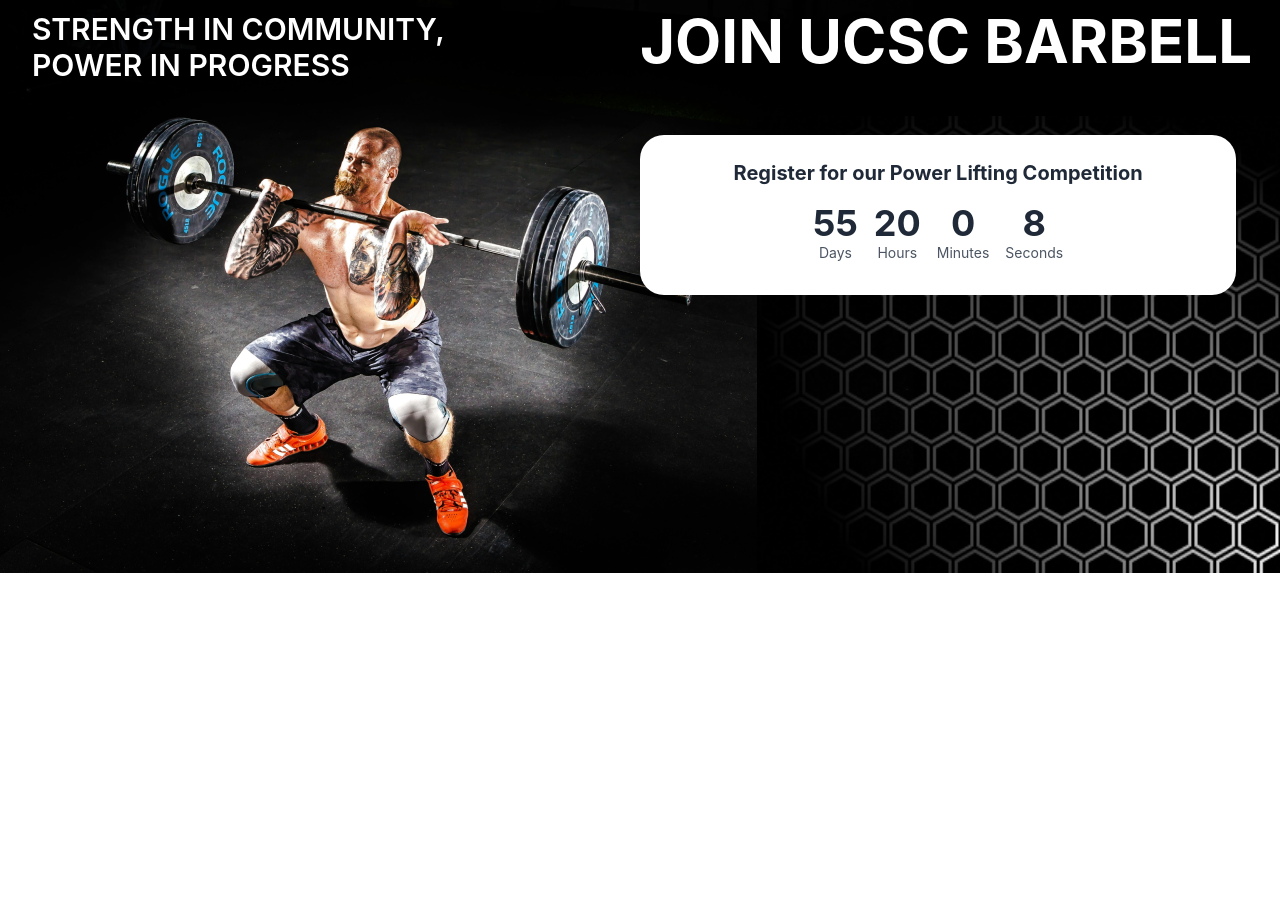
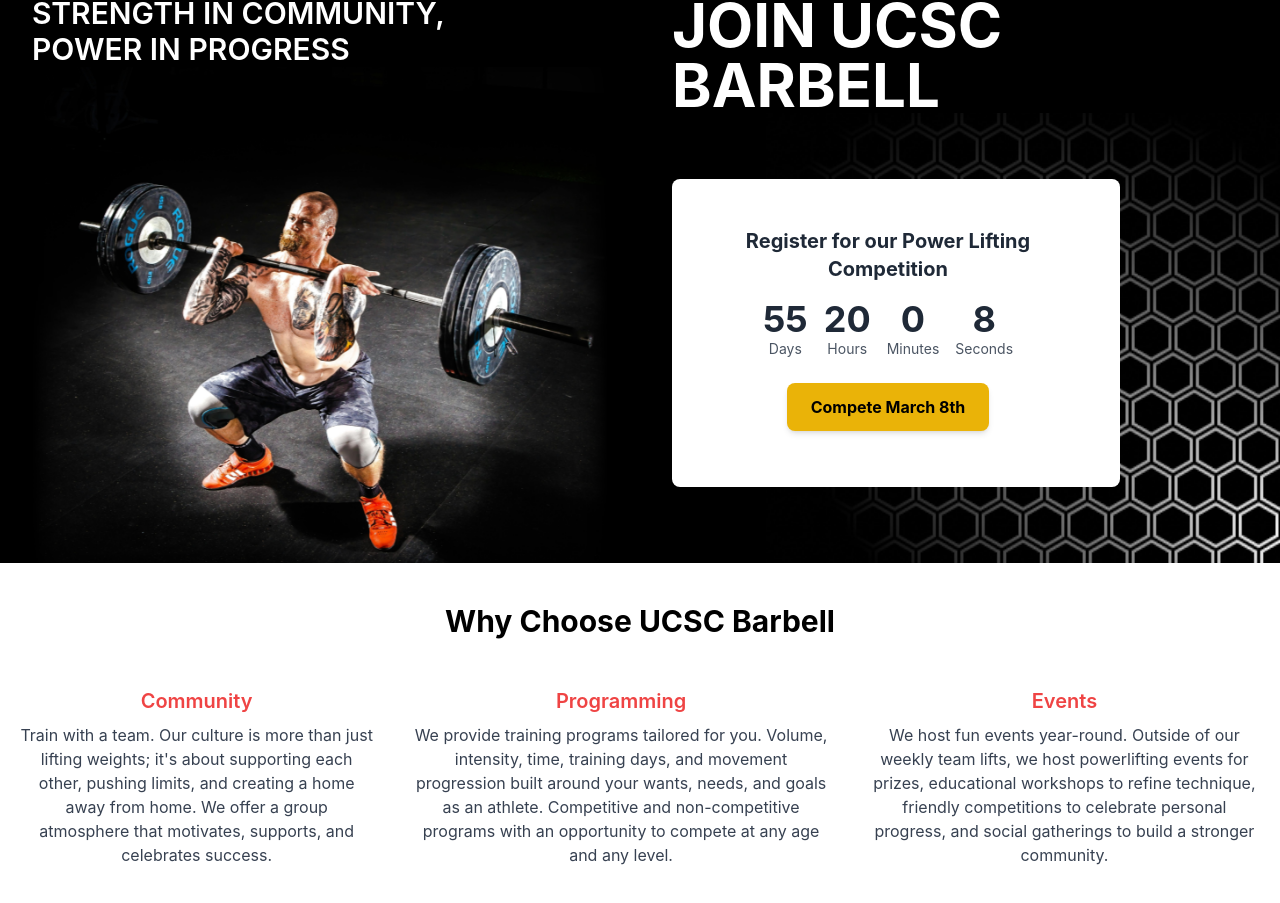
Before and after one commit to dez03/UCSC-Barbell, a React (Create React App) app: page / in a window 1280 px wide. Shown: the part 109-1012 px from the top of the page. Before the commit the page ends 800 px from the top, so only its background shows below. Built offline with nearby package versions, Linux system fonts and the light colour scheme.

Commit message:
Hero Section Done

```diff
--- a/src/App.js
+++ b/src/App.js
@@ -1,12 +1,14 @@
 import "./index.css"
 import Navbar from "./components/Navbar";
 import Hero from "./components/Hero";
+import Info from "./components/Info";
 
 function App() {
   return (
-    <div className="App">
+    <div className="App ">
       <Navbar />
       <Hero />
+      <Info />
     </div>
   );
 }
--- a/src/components/Countdown.jsx
+++ b/src/components/Countdown.jsx
@@ -35,7 +35,9 @@ const Countdown = () => {
 
   return (
     <div className="bg-white max-w-full overflow-hidden md:p-6 md:pb-8 mr-4 rounded-3xl text-center">
-      <h3 className="text-xl font-bold mb-4 text-gray-800">Register for our Power Lifting Competition</h3>
+      <h3 className="text-xl font-bold mb-4 text-gray-800">
+        Register for our Power Lifting Competition
+      </h3>
       <div className="flex justify-center space-x-4">
         <div className="text-center">
           <p className="text-4xl font-bold text-gray-800">{timeLeft.days}</p>
@@ -54,6 +56,9 @@ const Countdown = () => {
           <p className="text-sm text-gray-600">Seconds</p>
         </div>
       </div>
+      <button className="mt-6 bg-yellow-500 hover:bg-yellow-600 text-black font-bold py-3 px-6 rounded-lg shadow-md">
+        Compete March 8th
+      </button>
     </div>
   );
 };
--- a/src/components/Hero.jsx
+++ b/src/components/Hero.jsx
@@ -1,177 +1,80 @@
+import React from "react";
 import ManLifting from "../assets/ManLifting.png";
 import Hex from "../assets/Hex.png";
-import Countdown  from "./Countdown";
+import Countdown from "./Countdown";
 
 export default function Hero() {
   return (
-    <div className="flex flex-column relative h-1/2 bg-black">
-      {/* Main Image */}
+    <div className="bg-black w-full">
+      {/* Desktop/Tablet Layout */}
+      <div className="hidden md:block">
+        <div className="container mx-auto relative h-[600px] overflow-hidden">
+          {/* Left Side */}
+          <div className="absolute left-0 top-0 w-1/2 h-full p-8">
+            <h2 className="text-xl md:text-3xl text-white font-semibold leading-tight">
+              STRENGTH IN COMMUNITY,
+              <br />
+              POWER IN PROGRESS
+            </h2>
+            <div className="relative h-[100%] pb-10">
               <img
                 src={ManLifting}
                 alt="Man Lifting Weights"
-        className=" left-0 top-0 h-full object-cover"
-        style={{ width: "auto" }}
+                className="h-full w-full object-cover"
               />
+            </div>
+          </div>
 
-      {/* Hex Image */}
+          {/* Right Side */}
+          <div className="absolute right-0 top-0 w-1/2 h-full p-8">
+            {/* Hex background - only on large screens */}
             <img
               src={Hex}
               alt="Hex Pattern"
-        className="absolute bottom-0 right-0 h-3/4 w-auto"
+              className="hidden lg:block absolute right-0 bottom-0 h-3/4 w-auto"
             />
 
-      {/* Hero Content */}
+            {/* Content */}
+            <div className="relative z-10">
+              <h1 className="text-4xl lg:text-6xl text-white font-bold mb-16">
+                JOIN UCSC BARBELL
+              </h1>
+              <div className="bg-white rounded-lg p-6 max-w-md">
+                <Countdown />
+              </div>
+            </div>
+          </div>
+        </div>
+      </div>
 
+      {/* Mobile Layout */}
+      <div className="md:hidden">
+        <div className="flex flex-col items-center px-4 py-8">
+          <h1 className="text-3xl font-bold text-white mb-6">
+            JOIN UCSC BARBELL
+          </h1>
 
-      <div className="absolute top-12 left-8 text-white">
-        <h2 className="text-xl md:text-3xl font-semibold leading-tight">
-          STRENGTH IN COMMUNITY,<br />
+          <div className="relative w-full mb-6">
+            <img
+              src={ManLifting}
+              alt="Man Lifting Weights"
+              className="w-full object-cover"
+            />
+          </div>
+
+          <h2 className="text-xl font-semibold text-white text-center mb-8">
+            STRENGTH IN COMMUNITY,
+            <br />
             POWER IN PROGRESS
           </h2>
+
+          <div className="w-full max-w-sm">
+            <div className="bg-white rounded-lg p-6">
+              <Countdown />
             </div>
-
-      {/* Join UCSC Barbell */}
-      <div
-        className="absolute top-12 text-white text-left"
-        style={{
-          left: "50%", // Start the element at the midpoint of the hero section
-        }}
-      >
-        <h1 className="text-4xl md:text-6xl font-bold">
-          JOIN UCSC BARBELL
-        </h1>
-        <div className="mt-16">
-          <Countdown />
+          </div>
         </div>
       </div>
     </div>
   );
 }
-
-
-// // import React from "react";
-// // import ManLifting from "../assets/ManLifting.png";
-// // import Hex from "../assets/Hex.png";
-// // import Countdown from "./Countdown";
-
-// // export default function Hero() {
-// //   return (
-// //     <div className="relative bg-black flex max-w-screen md:flex-column  md:h-1/2 ">
-// //       {/* Desktop and Tablet View */}
-// //       <div className="hidden md:block h-1/2">
-// //         {/* Main Image */}
-// //         <img
-// //           src={ManLifting}
-// //           alt="Man Lifting Weights"
-// //           className="absolute md:left-0 md:top-0 h-full md:object-cover"
-// //           style={{ width: "auto" }}
-// //         />
-
-// //         {/* Hex Image */}
-// //         <img
-// //           src={Hex}
-// //           alt="Hex Pattern"
-// //           className="absolute bottom-0 right-0 h-3/4 w-auto"
-// //         />
-
-// //         {/* Strength in Community, Power in Progress */}
-// //         <div className="absolute top-12 left-8 text-white">
-// //           <h2 className="text-xl md:text-3xl font-semibold leading-tight">
-// //             STRENGTH IN COMMUNITY,<br />
-// //             POWER IN PROGRESS
-// //           </h2>
-// //         </div>
-
-// //         {/* Join UCSC Barbell */}
-// //         <div
-// //           className="absolute md:top-1/4 text-white text-left"
-// //           style={{
-// //             left: "50%",
-// //           }}
-// //         >
-// //           <h1 className="text-4xl md:text-6xl font-bold">
-// //             JOIN UCSC BARBELL
-// //           </h1>
-// //         </div>
-
-// //         {/* Countdown Component */}
-// //         <div
-// //           className="absolute top-1/2 right-8 transform -translate-y-1/2 bg-white p-6 rounded-md shadow-lg"
-// //           style={{
-// //             width: "300px",
-// //           }}
-// //         >
-// //           <Countdown />
-// //         </div>
-// //       </div>
-
-// //       {/* Mobile View */}
-// //       <div className="block md:hidden md:flex flex-col items-center text-white text-center py-8 px-4">
-// //         {/* Main Image */}
-// //         <img
-// //           src={ManLifting}
-// //           alt="Man Lifting Weights"
-// //           className="w-full max-w-xs object-cover mb-4"
-// //         />
-
-// //         {/* Join UCSC Barbell */}
-// //         <h1 className="text-3xl font-bold mb-4">JOIN UCSC BARBELL</h1>
-
-// //         {/* Strength in Community, Power in Progress */}
-// //         <h2 className="text-lg font-semibold mb-4">
-// //           STRENGTH IN COMMUNITY,<br />
-// //           POWER IN PROGRESS
-// //         </h2>
-
-// //         {/* Countdown Component */}
-// //         <div className="bg-white p-6 rounded-md shadow-lg">
-// //           <Countdown />
-// //         </div>
-// //       </div>
-// //     </div>
-// //   );
-// // }
-
-
-
-// import ManLifting from "../assets/ManLifting.png";
-// import Hex from "../assets/Hex.png";
-// import Countdown from "./Countdown";
-
-// export default function Hero() {
-//   return (
-//     <div className="relative bg-black h-screen flex flex-col items-center justify-start text-center text-white px-4">
-//       {/* Join UCSC Barbell */}
-//       <h1 className="text-3xl font-bold mt-4">JOIN UCSC BARBELL</h1>
-
-//       {/* Main Image */}
-//       <img
-//         src={ManLifting}
-//         alt="Man Lifting Weights"
-//         className="w-full object-cover my-4"
-//       />
-
-//       {/* Hex Image (Behind Countdown) */}
-//       <div className="relative w-full">
-//         <div className="absolute inset-0 flex items-center justify-center -z-10">
-//           <img
-//             src={Hex}
-//             alt="Hex Pattern"
-//             className="w-2/3 opacity-20"
-//           />
-//         </div>
-
-//         {/* Countdown Component */}
-//         <div className="bg-white p-4 rounded-md shadow-lg relative z-10">
-//           <Countdown />
-//         </div>
-//       </div>
-
-//       {/* Strength in Community, Power in Progress */}
-//       <h2 className="text-lg font-semibold mt-4">
-//         STRENGTH IN COMMUNITY,<br />
-//         POWER IN PROGRESS
-//       </h2>
-//     </div>
-//   );
-// }
--- /dev/null
+++ b/src/components/Info.jsx
@@ -0,0 +1,62 @@
+import React from "react";
+
+const Info = () => {
+  return (
+    <div className="bg-white py-10 px-5">
+      <h2 className="text-3xl font-bold text-center mb-8">
+        Why Choose UCSC Barbell
+      </h2>
+      <div className="flex flex-col md:flex-row justify-center items-center md:space-x-10 space-y-8 md:space-y-0">
+        {/* Community Section */}
+        <div className="text-center">
+          <div className="text-red-500 text-5xl mb-4">
+            <i className="fas fa-dumbbell"></i>{" "}
+            {/* Replace with actual image/icon */}
+          </div>
+          <h3 className="text-xl font-semibold text-red-500 mb-2">Community</h3>
+          <p className="text-gray-700">
+            Train with a team. Our culture is more than just lifting weights;
+            it's about supporting each other, pushing limits, and creating a
+            home away from home. We offer a group atmosphere that motivates,
+            supports, and celebrates success.
+          </p>
+        </div>
+
+        {/* Programming Section */}
+        <div className="text-center">
+          <div className="text-red-500 text-5xl mb-4">
+            <i className="fas fa-chart-line"></i>{" "}
+            {/* Replace with actual image/icon */}
+          </div>
+          <h3 className="text-xl font-semibold text-red-500 mb-2">
+            Programming
+          </h3>
+          <p className="text-gray-700">
+            We provide training programs tailored for you. Volume, intensity,
+            time, training days, and movement progression built around your
+            wants, needs, and goals as an athlete. Competitive and
+            non-competitive programs with an opportunity to compete at any age
+            and any level.
+          </p>
+        </div>
+
+        {/* Events Section */}
+        <div className="text-center">
+          <div className="text-red-500 text-5xl mb-4">
+            <i className="fas fa-calendar-alt"></i>{" "}
+            {/* Replace with actual image/icon */}
+          </div>
+          <h3 className="text-xl font-semibold text-red-500 mb-2">Events</h3>
+          <p className="text-gray-700">
+            We host fun events year-round. Outside of our weekly team lifts, we
+            host powerlifting events for prizes, educational workshops to refine
+            technique, friendly competitions to celebrate personal progress, and
+            social gatherings to build a stronger community.
+          </p>
+        </div>
+      </div>
+    </div>
+  );
+};
+
+export default Info;
--- a/tailwind.config.js
+++ b/tailwind.config.js
@@ -1,7 +1,22 @@
 module.exports = {
-  content: ['./src/**/*.{js,jsx,ts,tsx}', './public/index.html'],
+  content: ["./src/**/*.{js,jsx,ts,tsx}", "./public/index.html"],
   theme: {
-    extend: {},
+    screens: {
+      sm: "640px",
+      // => @media (min-width: 640px) { ... }
+
+      md: "768px",
+      // => @media (min-width: 768px) { ... }
+
+      lg: "1024px",
+      // => @media (min-width: 1024px) { ... }
+
+      xl: "1280px",
+      // => @media (min-width: 1280px) { ... }
+
+      "2xl": "1536px",
+      // => @media (min-width: 1536px) { ... }
+    },
   },
   plugins: [],
 };
```
Also changed, not shown: src/assets/1Hex.png (added), src/assets/ManLifting.png. Lines whose indentation alone changed are shown as unchanged.
